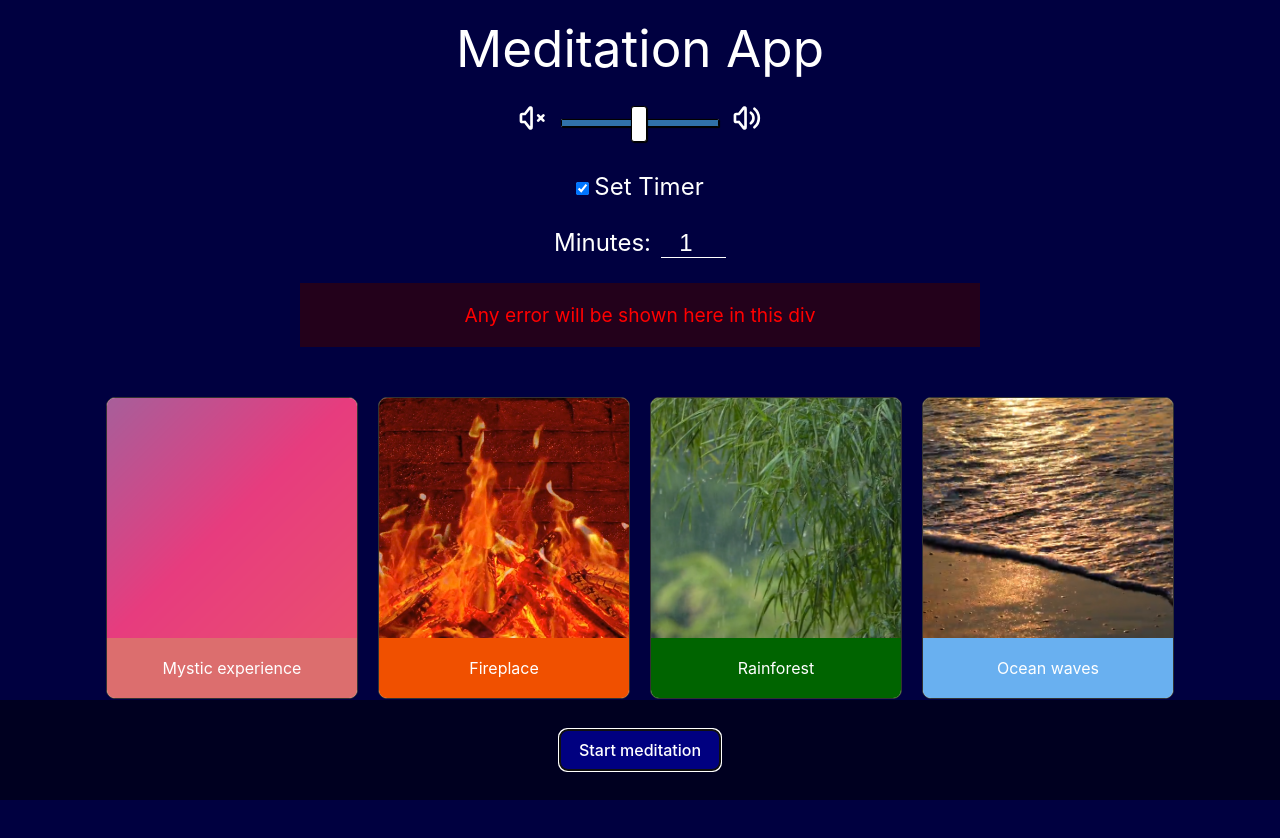
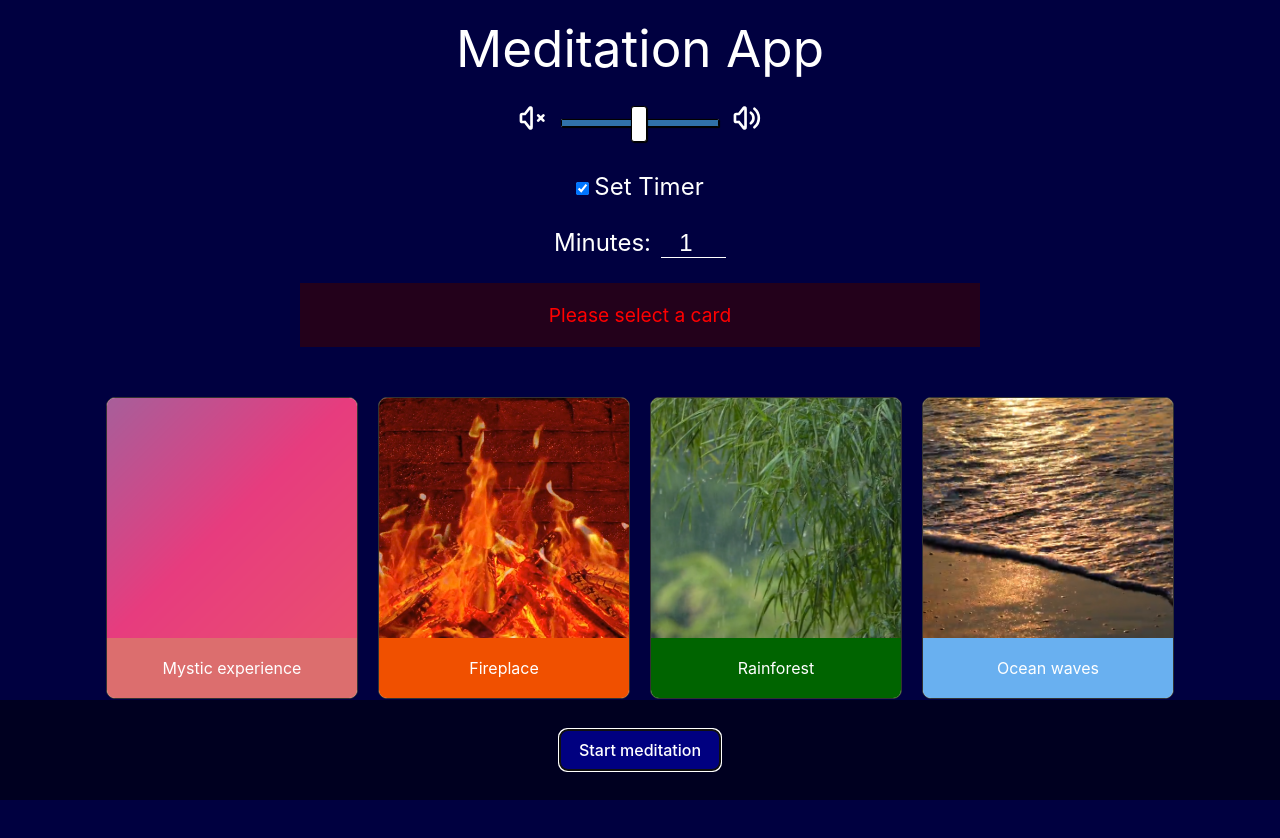
Before and after one commit to Tizios9999/meditation-app, a React (Vite) app: page / in a window 1280 px wide. Both pictures are taken after a click on the button "Start meditation". Shown: the top 838 px of the page. Built offline with nearby package versions, Linux system fonts and the light colour scheme.

Commit message:
implemented error box

```diff
--- a/src/components/ConfirmSettings/ConfirmSettings.jsx
+++ b/src/components/ConfirmSettings/ConfirmSettings.jsx
@@ -8,18 +8,34 @@ export default function ConfirmSettings() {
 
   function handleClick() {
 
+    let message = "";
+    let isErrorTriggered = false;
+
     if (appState.activeTimer) {
 
-      if (isNaN(Number(appState.timerSeconds)) || appState.timerSeconds == 0) return;
+      if (isNaN(Number(appState.timerSeconds))) {
+        message = message + (isErrorTriggered ? ", " : "") + "Please insert a number";
+        isErrorTriggered = true;
+      };
 
-      if (appState.selectedCard === null) return;
+      if (appState.timerSeconds == 0) {
+        message = message + (isErrorTriggered ? ", " : "") + "Please insert a number higher than 0";
+        isErrorTriggered = true;
+      }
+
+      if (appState.selectedCard === null) {
+        message = message + (isErrorTriggered ? ", " : "") + "Please select a card";
+        isErrorTriggered = true;
+      };
 
     }
 
     setAppState(prevState => {
         return {
           ...prevState,
-          meditationMode: !prevState.meditationMode
+          meditationMode: isErrorTriggered ? prevState.meditationMode : !prevState.meditationMode,
+          errorMsg: message,
+          triggeredError: isErrorTriggered
         };
       })
 
--- /dev/null
+++ b/src/components/ErrBox/ErrBox.jsx
@@ -0,0 +1,17 @@
+import styles from './ErrBox.module.css'
+import { useContext, useEffect } from 'react'
+import { AppContext } from '../../contexts/AppContext'
+
+
+function ErrBox() {
+
+const [appState, setAppState] = useContext(AppContext);
+
+  return (
+          <div className={styles["error-box"]}>
+            {appState.errorMsg}
+          </div>
+        )
+}
+
+export default ErrBox;
--- /dev/null
+++ b/src/components/ErrBox/ErrBox.module.css
@@ -0,0 +1,9 @@
+.error-box {
+    color: red;
+    font-size: 1.2em;
+    background-color: rgba(59, 2, 2, 0.6);
+    width: 50%;
+    padding: 20px;
+    margin-top: 5px;
+    margin: 0 auto;
+}
--- a/src/components/Menu/Menu.jsx
+++ b/src/components/Menu/Menu.jsx
@@ -4,14 +4,13 @@ import Card from '../Card/Card'
 import styles from './Menu.module.css'
 import cardData from '../../data/cards'
 import ConfirmSettings from '../ConfirmSettings/ConfirmSettings'
-import { useContext, useRef } from 'react'
+import { useContext } from 'react'
 import { AppContext } from '../../contexts/AppContext'
+import ErrBox from '../ErrBox/ErrBox'
 
 function Menu(props) {
 
   const [appState, setAppState] = useContext(AppContext);
-
-  const errorBoxRef = useRef(null);
 
   const cardElements = cardData.map((card) => {
 
@@ -42,10 +41,9 @@ function Menu(props) {
      {/* // Settings */}
      <Settings />
 
-    {/* Error Box */}
-     <div className={styles["error-box"]} ref={errorBoxRef}>
-           Any error will be shown here in this div
-     </div>
+     {/* Error Box */}
+     {appState.triggeredError && <ErrBox />}
+
      {/* // Cards section */}
      <section className={styles["cards-section"]}>
      {cardElements}
--- a/src/components/Menu/Menu.module.css
+++ b/src/components/Menu/Menu.module.css
@@ -20,13 +20,3 @@
     justify-content: center;
     gap: 20px;
 }
-
-.error-box {
-    color: red;
-    font-size: 1.2em;
-    background-color: rgba(59, 2, 2, 0.6);
-    width: 50%;
-    padding: 20px;
-    margin-top: 5px;
-    margin: 0 auto;
-}
--- a/src/components/Settings/TimerSettings/TimerSettings.jsx
+++ b/src/components/Settings/TimerSettings/TimerSettings.jsx
@@ -48,7 +48,7 @@ export default function TimerSettings() {
             min="1"
             max="999"
             size="3"
-            maxlength="3"
+            maxLength="3"
             value={appState.timerSeconds/60}
             onChange={handleChange}
             className={styles["input-minutes"]}/>
--- a/src/contexts/AppContext.jsx
+++ b/src/contexts/AppContext.jsx
@@ -17,6 +17,8 @@ export function AppProvider(props) {
             themeAppBg: "navy",
             themeMenuBg: "rgba(0, 0, 0, 0.5)",
             bgVideoSrc:  null,
+            triggeredError: false,
+            errorMsg: "Any error will be shown here in this div",
         }
     )
 
```
